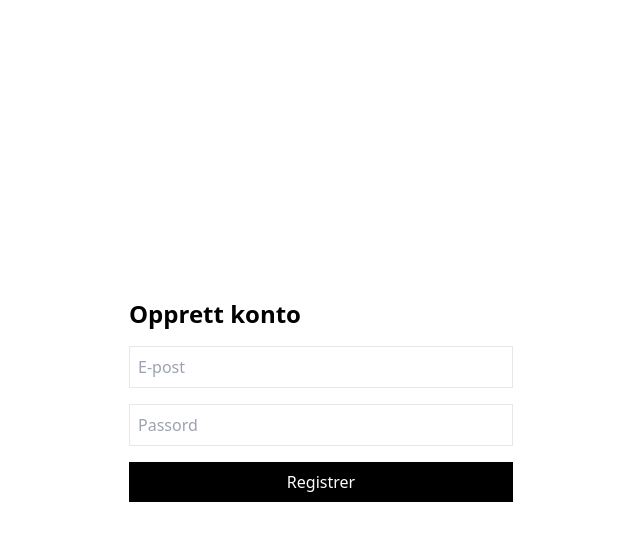
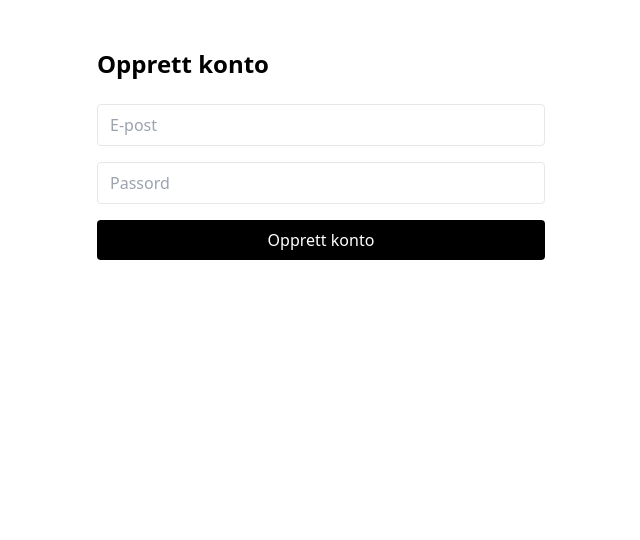
Before and after one commit to cosmicencounters5-png/cv-proffen, a Next.js app: page /signup in a window 1280 px wide. Shown: the top 540 px of the page, without its empty margins (319-959 px from the left). Built offline with nearby package versions, Linux system fonts and the light colour scheme; no server answers.

Commit message:
Update page.tsx

```diff
--- a/app/signup/page.tsx
+++ b/app/signup/page.tsx
@@ -1,52 +1,50 @@
-"use client";
+"use client"
 
-import { useState } from "react";
-import { useRouter } from "next/navigation";
+import { useState } from "react"
+import { useRouter } from "next/navigation"
 import { supabaseClient } from "@/lib/supabaseClient"
 
 export default function SignupPage() {
-  const router = useRouter();
+  const router = useRouter()
 
-  const [email, setEmail] = useState("");
-  const [password, setPassword] = useState("");
-  const [error, setError] = useState<string | null>(null);
-  const [loading, setLoading] = useState(false);
+  const [email, setEmail] = useState("")
+  const [password, setPassword] = useState("")
+  const [loading, setLoading] = useState(false)
+  const [error, setError] = useState<string | null>(null)
 
-  async function handleSignup(e: React.FormEvent) {
-    e.preventDefault();
-    setError(null);
-    setLoading(true);
+  const handleSignup = async (e: React.FormEvent) => {
+    e.preventDefault()
+    setLoading(true)
+    setError(null)
 
-    const { error } = await supabase.auth.signUp({
+    const { error } = await supabaseClient.auth.signUp({
       email,
       password,
-    });
+    })
+
+    setLoading(false)
 
     if (error) {
-      setError(error.message);
-      setLoading(false);
-      return;
+      setError(error.message)
+      return
     }
 
-    // ✅ Registrert og innlogget
-    router.push("/dashboard");
+    // Etter signup → login
+    router.push("/login")
   }
 
   return (
-    <main className="min-h-screen flex items-center justify-center p-6">
-      <form
-        onSubmit={handleSignup}
-        className="w-full max-w-sm space-y-4"
-      >
-        <h1 className="text-2xl font-bold">Opprett konto</h1>
+    <div className="max-w-md mx-auto py-12">
+      <h1 className="text-2xl font-bold mb-6">Opprett konto</h1>
 
+      <form onSubmit={handleSignup} className="space-y-4">
         <input
           type="email"
           placeholder="E-post"
           value={email}
           onChange={(e) => setEmail(e.target.value)}
           required
-          className="w-full border p-2"
+          className="w-full border px-3 py-2 rounded"
         />
 
         <input
@@ -55,19 +53,21 @@
           value={password}
           onChange={(e) => setPassword(e.target.value)}
           required
-          className="w-full border p-2"
+          className="w-full border px-3 py-2 rounded"
         />
 
-        {error && <p className="text-red-600">{error}</p>}
+        {error && (
+          <p className="text-sm text-red-600">{error}</p>
+        )}
 
         <button
           type="submit"
           disabled={loading}
-          className="w-full bg-black text-white py-2"
+          className="w-full bg-black text-white py-2 rounded"
         >
-          {loading ? "Oppretter konto..." : "Registrer"}
+          {loading ? "Oppretter..." : "Opprett konto"}
         </button>
       </form>
-    </main>
-  );
+    </div>
+  )
 }
```
